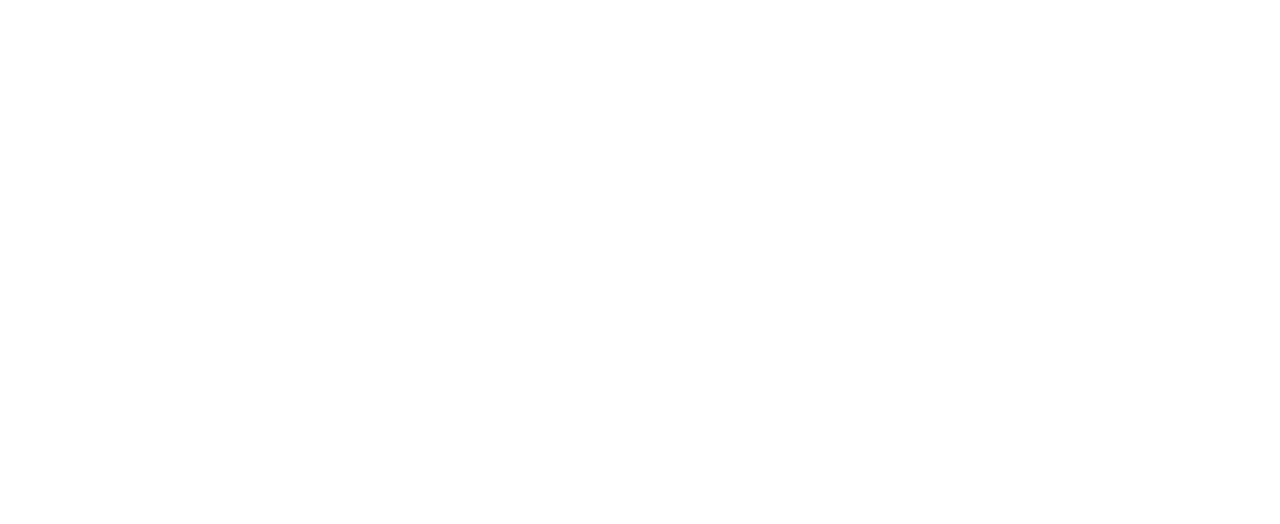
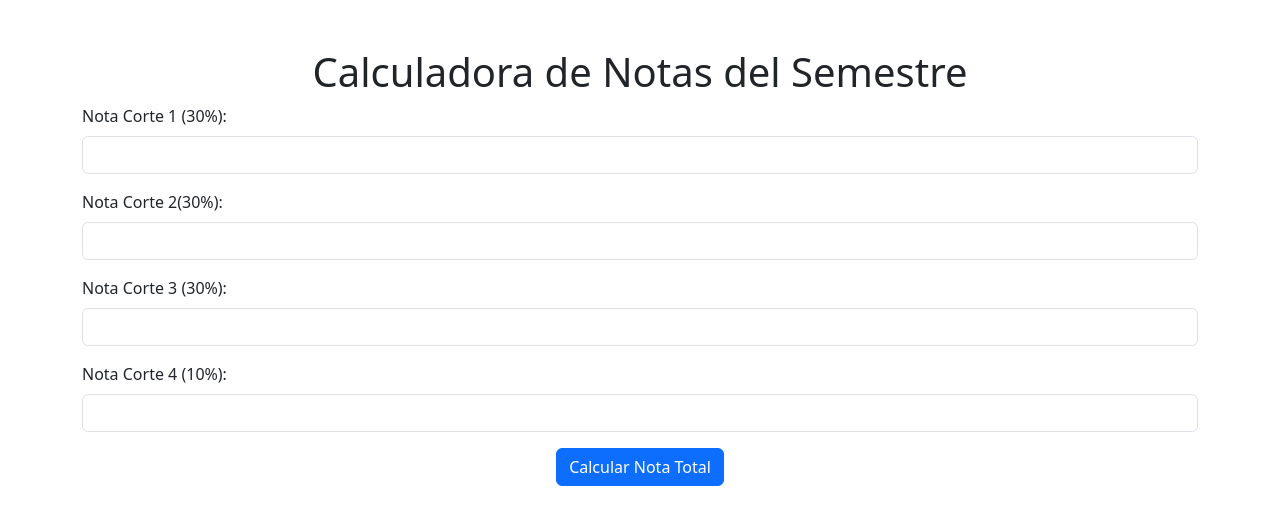
Before and after one commit to jcala03/BuenasPracticas, a plain HTML site: page index.html in a window 1280 px wide. Drawn offline with nearby package versions, Linux system fonts and the light colour scheme.

Commit message:
Se añade el archivo index.html

```diff
--- a/index.html
+++ b/index.html
@@ -3,9 +3,45 @@
 <head>
     <meta charset="UTF-8">
     <meta name="viewport" content="width=device-width, initial-scale=1.0">
-    <title>Document</title>
+    <title>Calculadore de notas del semestre</title>
+
+    <!-- Incluir Bootstrap CSS desde CDN -->
+    <link href="https://cdn.jsdelivr.net/npm/bootstrap@5.3.0-alpha1/dist/css/bootstrap.min.css" rel="stylesheet">
+    <link rel="stylesheet" href="styles.css">
 </head>
 <body>
+    <div class="container mt-5">
+        <h1 class="text-center mb4">Calculadora de Notas del Semestre</h1>
+
+        <form id="notaForm">
+            <div class="mb-3">
+                <label for="corte1" class="form-label">Nota Corte 1 (30%):</label>
+                <input type="number" class="form-control" id="corte1" name="corte1" step="0.01" required>
+            </div>
+            <div class="mb-3">
+                <label for="corte2" class="form-label">Nota Corte 2(30%):</label>
+                <input type="number" class="form-control" id="corte2" name="corte2" step="0.01" required>
+            </div>
+            <div class="mb-3">
+                <label for="corte3" class="form-label">Nota Corte 3 (30%):</label>
+                <input type="number" class="form-control" id="corte3" name="corte3" step="0.01" required>
+            </div>
+            <div class="mb-3">
+                <label for="corte4" class="form-label">Nota Corte 4 (10%):</label>
+                <input type="number" class="form-control" id="corte4" name="corte4" step="0.01" required>
+            </div>
+
+            <div class="d-flex justify-content-center">
+                <button type="button" class="btn btn-primary" onclick="calcularNotaTotal()">Calcular Nota Total</button>
+             </div>
+        </form>
+        <div id="resultado" class="mt-4"></div>
+    </div>
+    <!-- Incluir Bootstrap JS desde CDN -->
+    <script src="https://cdn.jsdelivr.net/npm/bootstrap@5.3.0-alpha1/dist/js/bootstrap.bundle.min.js"></script>
+
+    <script src="script.js"></script>
+
 
 </body>
 </html>
```
